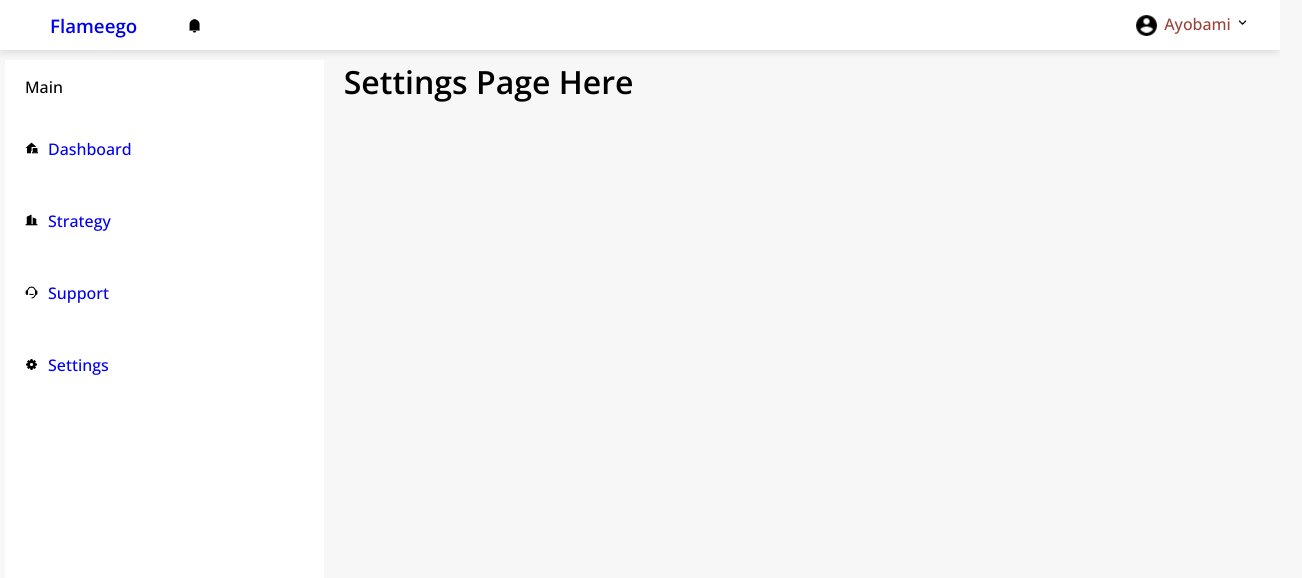
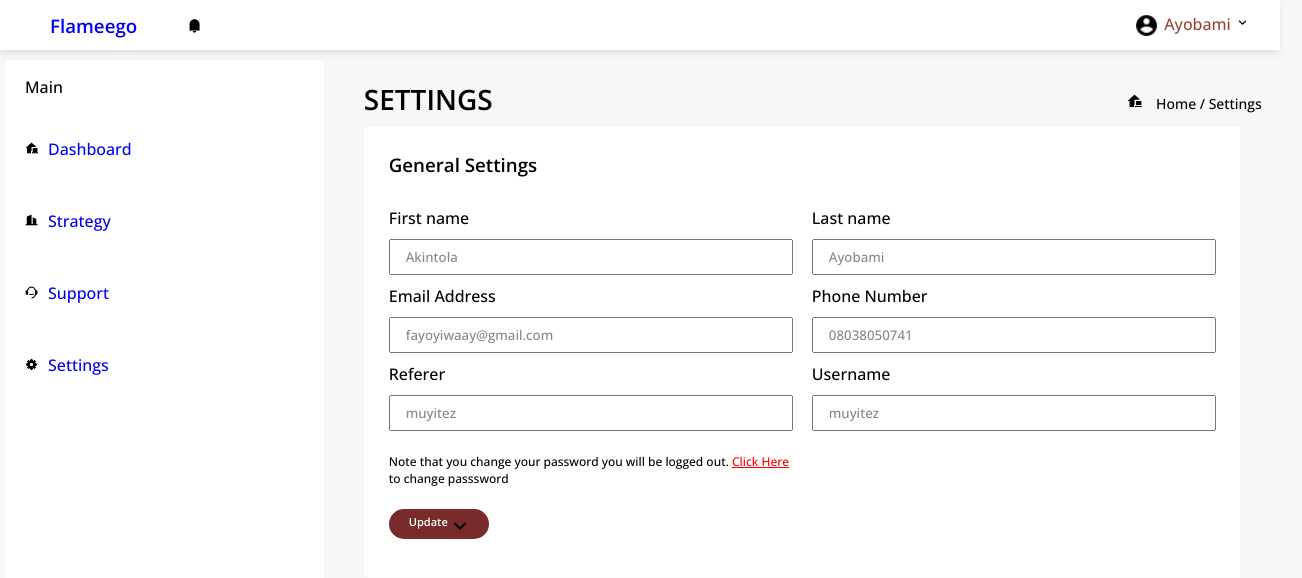
Before and after one commit to Array1994/flameego2, a React (Vite) app: page /settings in a window 1280 px wide. Shown: the top 578 px of the page, 1302 px wide, since content can reach past the window. Built offline with nearby package versions, Linux system fonts and the light colour scheme.

Commit message:
update of 07/06

```diff
--- a/src/App.css
+++ b/src/App.css
@@ -82,10 +82,9 @@ li:focus {
   width: 15px;
   cursor: pointer;
 }
-#aside{
+.aside{
   width: 72%;
   height: 80vh;
-  background-color: #ffffff ;
 }
 #menu-aside{
   display: flex;
@@ -133,3 +132,60 @@ li:focus {
 #noti{
   cursor: pointer;
 }
+
+
+/* SETTING COMPONENT STYLING*/
+.settings-container{
+  width: 100%;
+  padding: 20px;
+}
+
+.setting-header{
+  display: flex;
+  justify-content: space-between;
+  font-size: 14px;
+  margin-right: 20px;
+  align-content: center;
+}
+.general-settings{
+  width: 90%;
+  padding: 25px;
+  height: 400px;
+  background-color: white;
+}
+.setting-form{
+  margin-top: 30px;
+  display: grid;
+  grid-template-columns:  1fr 1fr ;
+  grid-template-rows: auto, auto, auto, auto;
+  column-gap: 20px;
+  row-gap: 10px;
+
+}
+input{
+  height: 30px;
+  width: 95%;
+  padding-left: 15px;
+  color: #8a8585;
+}
+.danger {
+  color: red;
+}
+form p {
+  font-size: 12px;
+}
+#setting-submit {
+  width: 100px;
+  height: 30px;
+  color: white;
+  background-color: rgb(121, 43, 43);
+  border: none;
+  border-radius: 20px;
+  padding-left: 20px;
+  padding-top: 5px;
+  cursor: pointer;
+}
+.inside{
+  display: flex;
+  margin: 0px;
+}
--- a/src/App.jsx
+++ b/src/App.jsx
@@ -27,14 +27,14 @@ console.log(count)
 
             </ul>
         </div>
-
+      <div className='aside'>
         <Routes>
           <Route path='/' element={<Aside/>}/>
           <Route path='/strategy' element={<Strategy/>}/>
           <Route path='/support' element={<Support/>}/>
           <Route path='/settings' element={<Settings/>}/>
         </Routes>
-
+      </div>
 
       </div>
 
--- a/src/components/Settings.jsx
+++ b/src/components/Settings.jsx
@@ -1,8 +1,58 @@
-import React from "react";
+import {useState} from "react";
+import {Link} from "react-router-dom"
 
 function  Settings(){
+    const [formData, setFormData] = useState({
+        fname : "Akintola",
+        lname : "Ayobami ",
+        email : "fayoyiwaay@gmail.com ",
+        phone: "08038050741",
+        referer: "muyitez",
+        username: "muyitez"
+
+    })
+    function handleChange (event){
+        setFormData(prevFormData => {
+            return {
+                ...prevFormData, [event.target.name] : event.target.value
+            }
+        })
+
+    }
+    function handleSubmit(event){
+        event.preventDefault()
+
+    }
 return(
-    <h1>Settings Page Here</h1>
+    <div className="settings-container">
+        <div className="setting-header">
+            <h1>SETTINGS</h1>
+            <p><img className="icon" src="/dashboard.png"/>Home / Settings</p>
+
+        </div>
+        <div className="general-settings">
+        <h3>General Settings</h3>
+        <form  className="setting-form">
+            <label >First name</label>
+            <label >Last name</label>
+            <input type="text" id="fname" name="fname" onChange={handleChange} value={formData.fname}/>
+            <input type="text" id="lname" name="lname" onChange={handleChange} value={formData.lname}/>
+            <label >Email Address</label>
+            <label >Phone Number</label>
+            <input type="email" id="email" name="email" onChange={handleChange} value={formData.email}/>
+            <input type="number" id="fname" name="phone" onChange={handleChange} value={formData.phone}/>
+            <label >Referer</label>
+            <label >Username</label>
+            <input type="text" id="referer" name="referer" onChange={handleChange} value={formData.referer}/>
+            <input type="text" id="username" name="username" onChange={handleChange} value={formData.username}/>
+            <p>Note that you change your password you will be logged out. <Link className="danger">Click Here</Link> to change passsword</p>
+            <p></p>
+            <button id="setting-submit" onClick={handleSubmit}><div  className="inside"><h5>Update</h5> <img   src="/arrow-down.png"/></div></button>
+        </form>
+        </div>
+
+    </div>
+
 )
 }
 export default Settings
--- a/src/components/Strategy.jsx
+++ b/src/components/Strategy.jsx
@@ -2,7 +2,13 @@ import React from "react";
 
 function  Strategy(){
 return(
-    <h1>Strategy Page Here</h1>
+    <div className="settings-container">
+        <div className="setting-header">
+            <h1>TRADING STRATEGY</h1>
+            <p><img className="icon" src="/dashboard.png"/>Home / Strategy</p>
+
+        </div>
+    </div>
 )
 }
 export default Strategy
--- a/src/components/Support.jsx
+++ b/src/components/Support.jsx
@@ -2,7 +2,13 @@ import React from "react";
 
 function  Support(){
 return(
-    <h1>Support Page Here</h1>
+    <div className="settings-container">
+        <div className="setting-header">
+            <h1>SUPPORT CENTER</h1>
+            <p><img className="icon" src="/dashboard.png"/>Home / Support</p>
+
+        </div>
+    </div>
 )
 }
 export default Support
```
